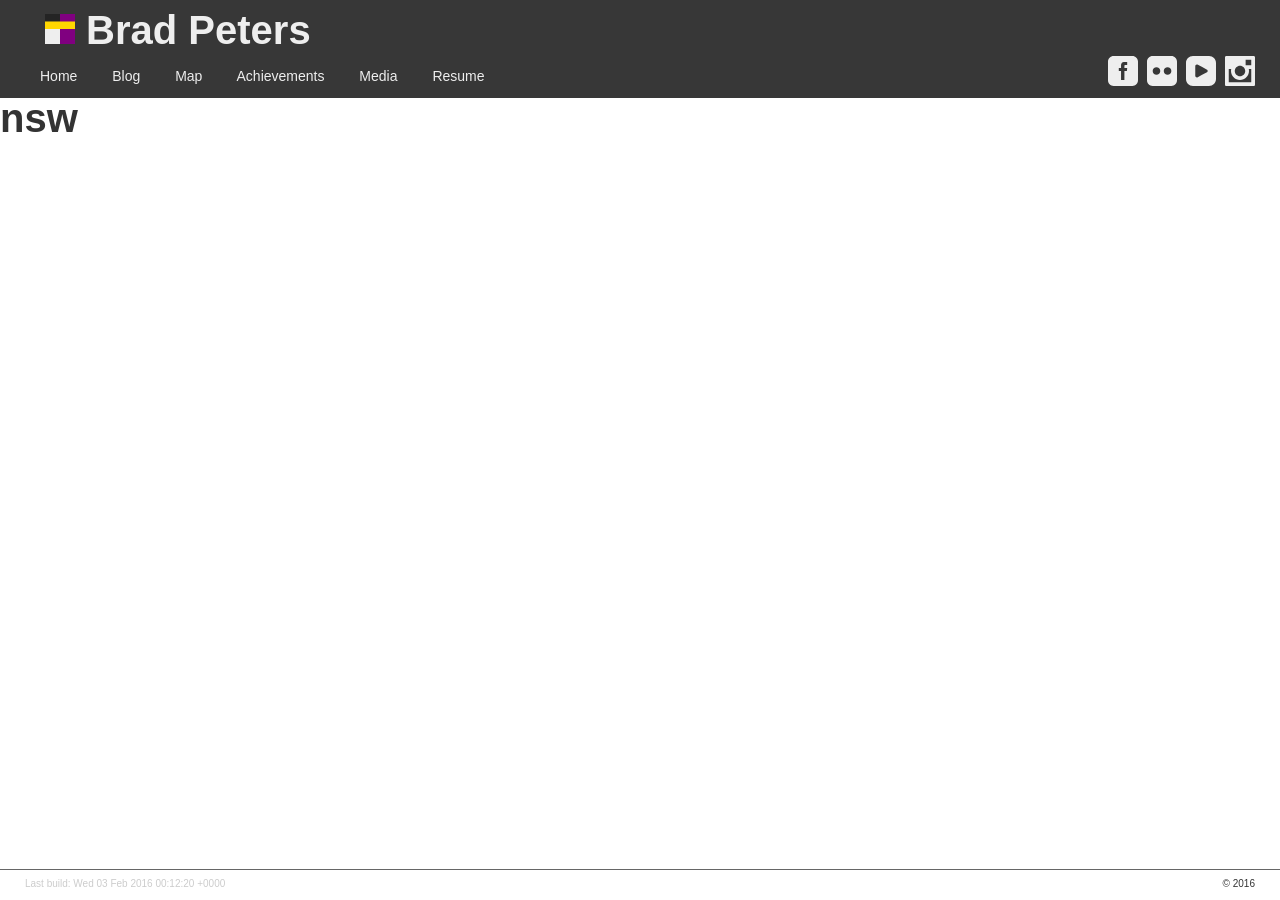
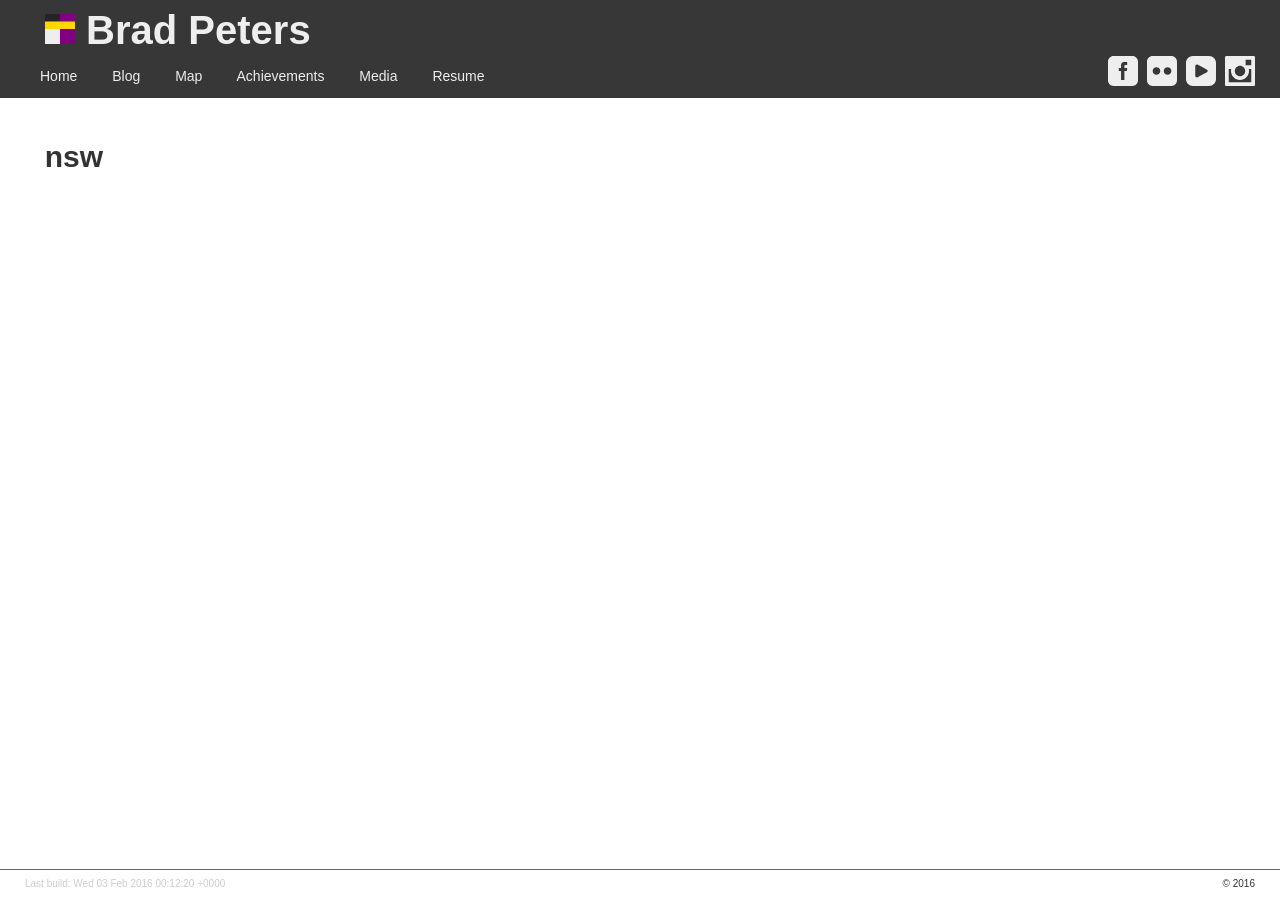
Before and after one commit to ubersejanus/ubersejanus.github.io, a Jekyll site: the page built from tags/nsw.md, in a window 1280 px wide. Built offline with Jekyll 4.4.1, drawn with Linux system fonts in a browser that asks for light colours; Markdown is read by kramdown in place of the engine named in the settings.

Commit message:
combine pages

```diff
--- a/_layouts/author.html
+++ b/_layouts/author.html
@@ -12,7 +12,7 @@ section: authors
 
               </div>
               <ul>
-                {% for post in site.posts %}
+                {% for post in site.posts.author[page.author] %}
                 {% if [page.author] == post.author %}
                 <li>{{ post.date | date: "%B %d, %Y" }}: <a href="{{ post.url }}">{{ post.title }}</a></li>
                 {endif}
--- a/_layouts/tagpage.html
+++ b/_layouts/tagpage.html
@@ -2,12 +2,15 @@
 layout: default
 ---
 
-<h1>{{ page.tag }}</h1>
-
-<ul>
-{% for post in site.tags[page.tag] %}
-  <li>
-    {{ post.date | date: "%B %d, %Y" }}: <a href="{{ post.url }}">{{ post.title }}</a>
-  </li>
-{% endfor %}
-</ul>
+   <div class="page-content">
+          <div class="post-list archive">
+            <div class="main-col">
+              <div class="author-container">
+				<h2>{{ page.tag }}</h2>
+              </div>
+              <ul>
+				{% for post in site.tags[page.tag] %}
+				  <li>{{ post.date | date: "%B %d, %Y" }}: <a href="{{ post.url }}">{{ post.title }}</a></li>
+                {% endfor %}
+              </ul>
+            </div>
```
